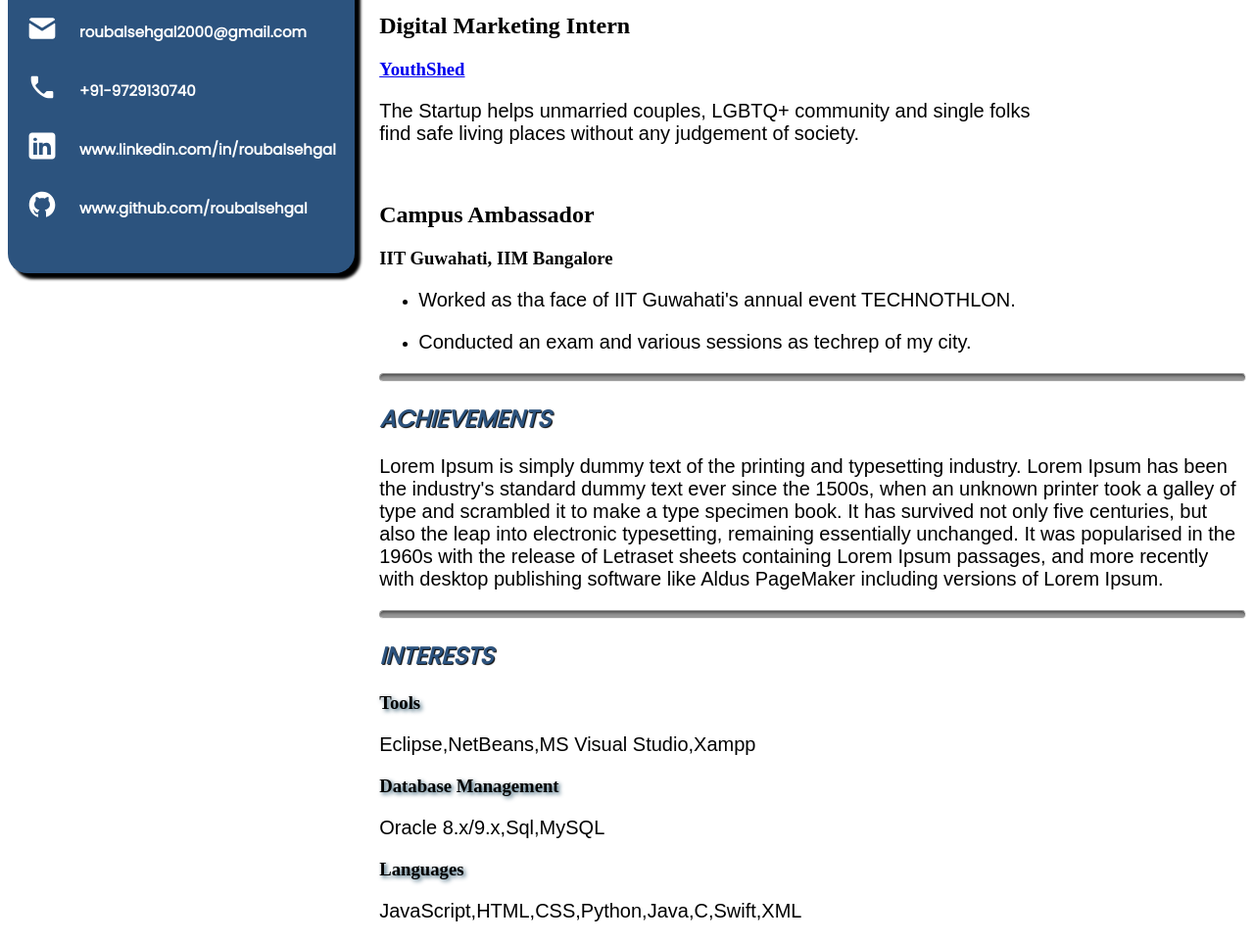
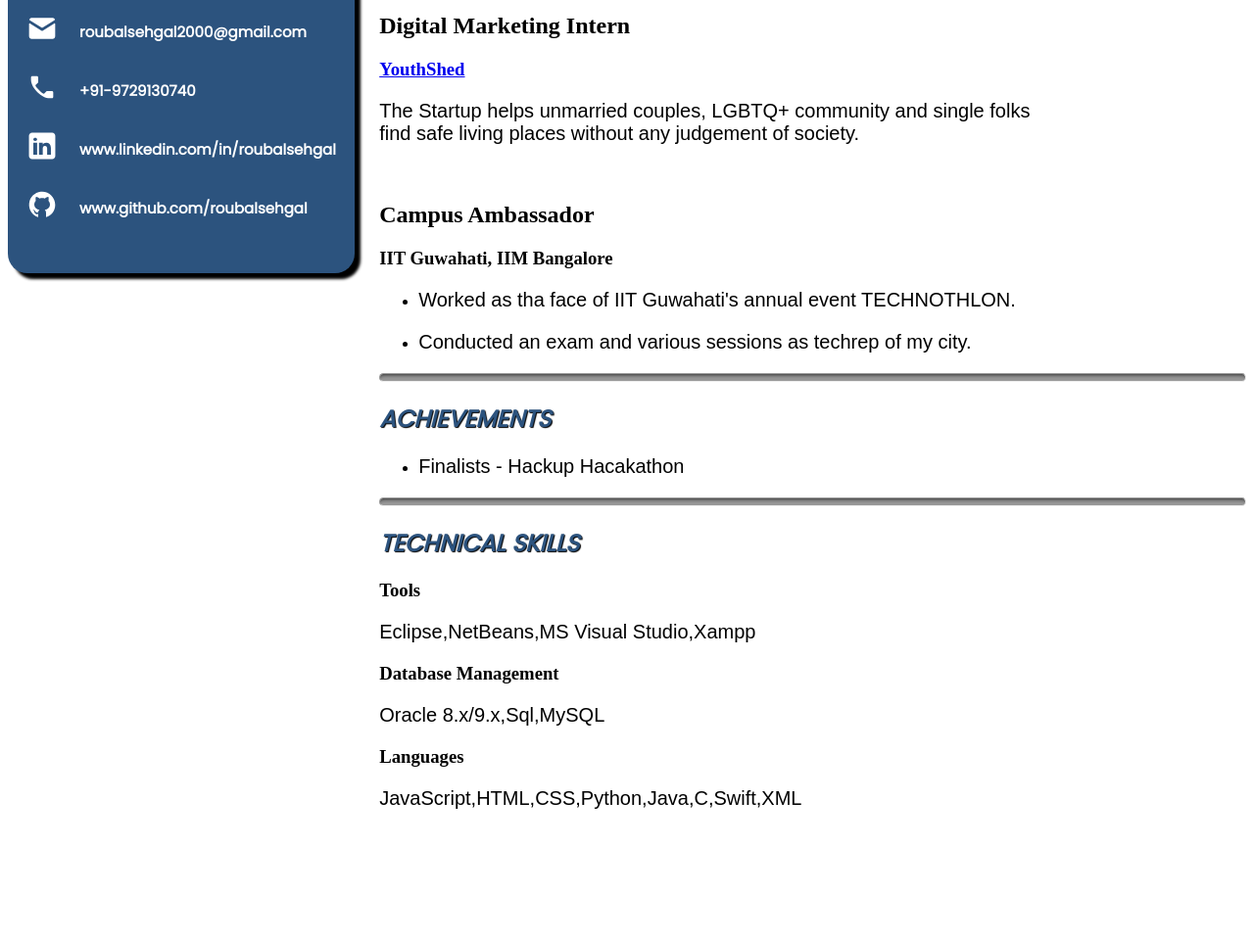
Before and after one commit to roubalsehgal/resume, a plain HTML site: page index.html in a window 1280 px wide. Shown: the part 477-1439 px from the top of the page at 98% size. After the commit the page ends 1324 px from the top, so only its background shows below. Drawn offline with Linux system fonts and the light colour scheme.

Commit message:
Files Updated

```diff
--- a/index.css
+++ b/index.css
@@ -80,7 +80,7 @@
 }
 .interest h3
 {
- text-shadow:2px 2px 4px #2b546a;
+
 }
 #heading{
 	font-family: 'Poppins', sans-serif;
--- a/index.html
+++ b/index.html
@@ -91,11 +91,13 @@ style=" fill:#000000;"><g fill="none" fill-rule="nonzero" stroke="none" stroke-w
 			<hr>
 			<div class="achievements" text-align="left">
 				<h2 id="heading" style="color: #2c537e"><i>ACHIEVEMENTS</i></h2>
-				<p>Lorem Ipsum is simply dummy text of the printing and typesetting industry. Lorem Ipsum has been the industry's standard dummy text ever since the 1500s, when an unknown printer took a galley of type and scrambled it to make a type specimen book. It has survived not only five centuries, but also the leap into electronic typesetting, remaining essentially unchanged. It was popularised in the 1960s with the release of Letraset sheets containing Lorem Ipsum passages, and more recently with desktop publishing software like Aldus PageMaker including versions of Lorem Ipsum.</p>
+				<ul>
+					<li><p>Finalists - Hackup Hacakathon</p></li>
+				</ul>
 			</div>
 			<hr>
 			<div class="interests" text-align="left">
-				<h2 id="heading" style="color: #2c537e"><i>INTERESTS</i></h2>
+				<h2 id="heading" style="color: #2c537e"><i>TECHNICAL SKILLS</i></h2>
 				<div class="interest">  <h3>Tools</h3>
       				<p>Eclipse,NetBeans,MS Visual Studio,Xampp</p>
       				<h3>Database Management</h3>
```
